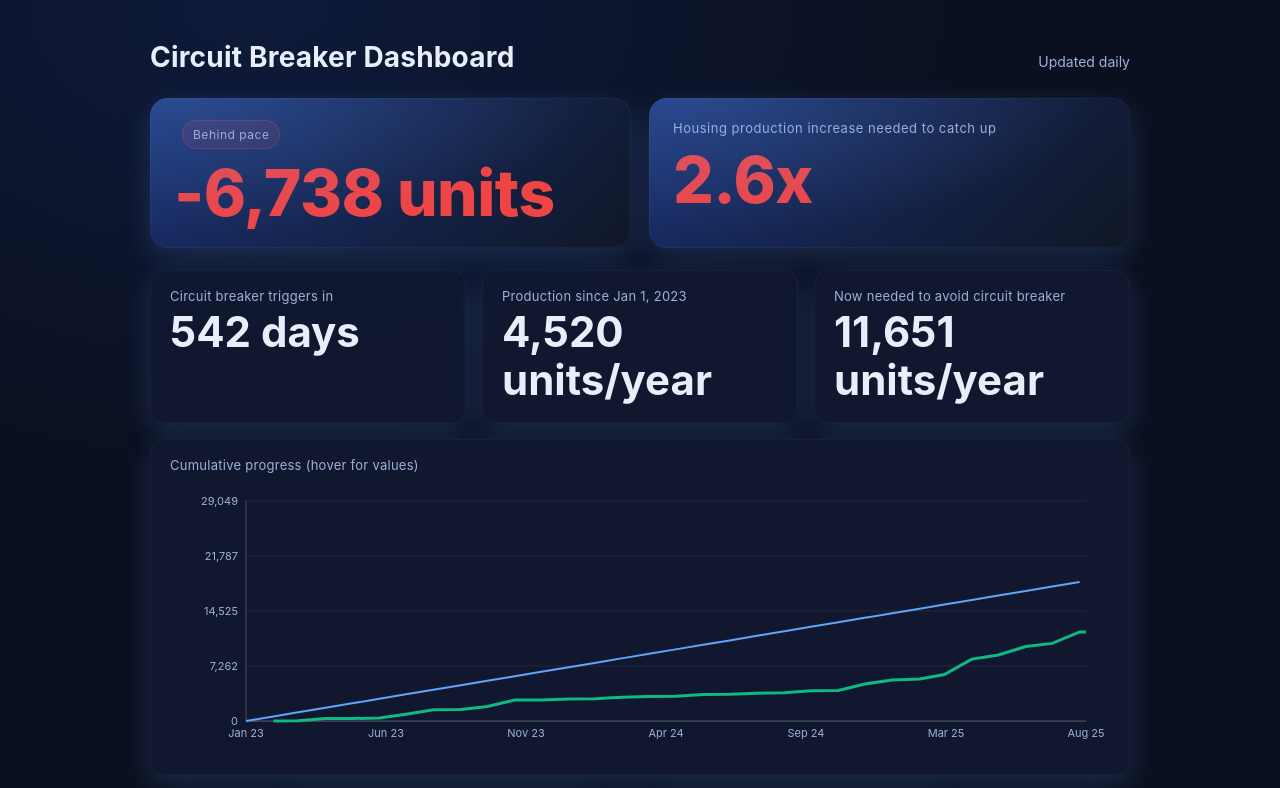
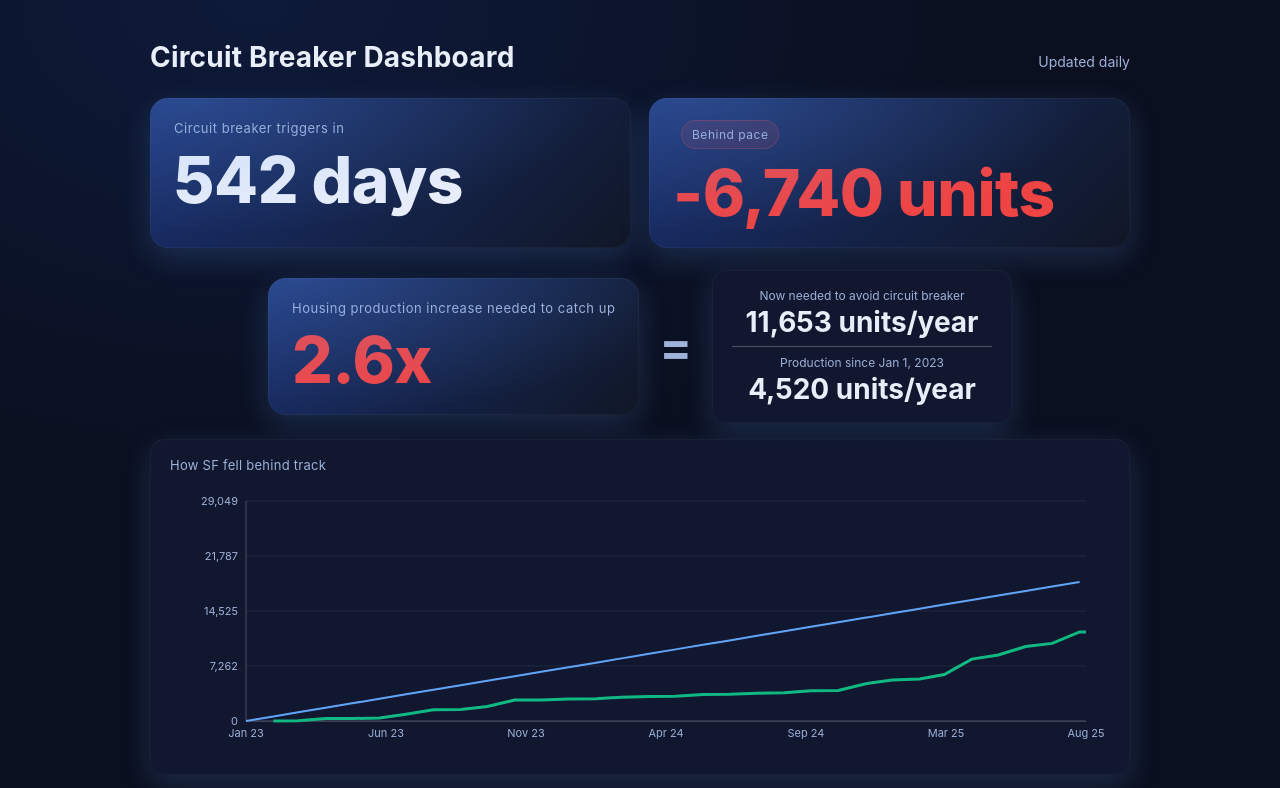
Before and after one commit to sdamerdji/circuitbreaker, a website: page index.html in a window 1280 px wide. Shown: the top 788 px of the page. Drawn offline with Linux system fonts and the light colour scheme.

Commit message:
improve copy even more!!!

```diff
--- a/index.html
+++ b/index.html
@@ -39,6 +39,13 @@
       .cards { display: grid; grid-template-columns: repeat(auto-fit, minmax(260px, 1fr)); gap: 16px; }
       .cards.equation { display: flex; align-items: center; justify-content: center; gap: 20px; flex-wrap: wrap; }
       .equation-symbol { font-size: 48px; font-weight: 700; color: var(--muted); flex-shrink: 0; }
+      /* Fraction (dfrac-style) card for multiplier equation */
+      .fraction-card { display: flex; align-items: center; justify-content: center; }
+      .fraction { display: grid; justify-items: center; align-items: center; min-width: 260px; }
+      .frac-row { display: flex; flex-direction: column; align-items: center; text-align: center; }
+      .frac-label { color: var(--muted); font-size: 12px; margin-bottom: 4px; }
+      .frac-value { font-size: 28px; font-weight: 700; line-height: 1.1; }
+      .frac-line { width: 100%; height: 1px; background: rgba(255,255,255,0.25); margin: 8px 0; }
       .card { background: var(--card); border-radius: 14px; padding: 18px 20px; box-shadow: var(--glow); backdrop-filter: blur(8px); }
       .label { color: var(--muted); font-size: 13px; letter-spacing: 0.02em; margin-bottom: 4px; }
       .value { font-size: 42px; font-weight: 700; line-height: 1.15; }
@@ -83,35 +90,43 @@
 
       <section class="hero">
         <div class="hero-card">
+            <div class="hero-label">Circuit breaker triggers in</div>
+            <div id="hero-days-remaining" class="hero-value">—</div>
+            <div id="hero-deadline-note" class="small"></div>
+          </div>
+        <div class="hero-card">
           <div class="hero-label"><span id="hero-state" class="pill">—</span></div>
           <div id="hero-pace-delta" class="hero-value">—</div>
         </div>
-        <div class="hero-card">
-          <div class="hero-label">Housing production increase needed to catch up</div>
-          <div id="hero-multiplier" class="hero-value">—</div>
-        </div>
+
+
       </section>
 
-      <div class="grid-3">
-        <div class="card">
-            <div class="label">Circuit breaker triggers in</div>
-            <div id="days-remaining" class="value">—</div>
-            <div id="deadline-note" class="small"></div>
+      <div class="cards equation">
+        <div class="hero-card">
+            <div class="hero-label">Housing production increase needed to catch up</div>
+            <div id="hero-multiplier" class="hero-value">—</div>
           </div>
-        <div class="card">
-          <div class="label">Production since Jan 1, 2023</div>
-          <div id="pace-so-far" class="value">—</div>
-        </div>
-        <div class="card">
-          <div class="label">Now needed to avoid circuit breaker</div>
-          <div id="pace-required" class="value">—</div>
+          <div class="equation-symbol">=</div>
+        <div class="card fraction-card">
+          <div class="fraction">
+            <div class="frac-row">
+              <div class="frac-label">Now needed to avoid circuit breaker</div>
+              <div id="pace-required" class="frac-value">—</div>
+            </div>
+            <div class="frac-line"></div>
+            <div class="frac-row">
+              <div class="frac-label">Production since Jan 1, 2023</div>
+              <div id="pace-so-far" class="frac-value">—</div>
+            </div>
+          </div>
         </div>
       </div>
 
 
 
       <div class="card chart-card">
-        <div class="label">Cumulative progress (hover for values)</div>
+        <div class="label">How SF fell behind track</div>
         <div class="chart-wrap">
           <svg id="chart" class="chart" viewBox="0 0 900 280" preserveAspectRatio="none">
             <g class="chart-grid" id="grid"></g>
@@ -124,7 +139,7 @@
           <div id="tooltip" class="tooltip" style="display:none"></div>
         </div>
       </div>
-      <div class="cards equation" style="margin-top:16px">
+      <div class="cards equation" style="margin-top:48px">
         <div class="card">
             <div class="label">Circuit Breaker Threshold</div>
             <div id="target" class="value target">29,049</div>
@@ -140,7 +155,7 @@
           <div id="remaining" class="value">—</div>
         </div>
       </div>
-      <div class="card" style="margin-top:16px">
+      <div class="card" style="margin-top:48px">
         <div class="label">About the Circuit Breaker</div>
         <div class="small" style="line-height:1.5">
           If the City issues building permits for fewer than <strong>29,049</strong> new homes by <strong>January 31, 2027</strong>, then the City must
@@ -176,10 +191,10 @@
         const remainingEl = document.getElementById('remaining');
         const updatedEl = document.getElementById('updated');
         const targetEl = document.getElementById('target');
-        const daysRemainingEl = document.getElementById('days-remaining');
+        const daysRemainingEl = document.getElementById('hero-days-remaining');
         const paceSoFarEl = document.getElementById('pace-so-far');
         const paceReqEl = document.getElementById('pace-required');
-        const deadlineNoteEl = document.getElementById('deadline-note');
+        const deadlineNoteEl = document.getElementById('hero-deadline-note');
         const heroPaceDeltaEl = document.getElementById('hero-pace-delta');
         const heroStateEl = document.getElementById('hero-state');
         const heroMultiplierEl = document.getElementById('hero-multiplier');
@@ -191,7 +206,7 @@
           if (!res.ok) throw new Error(`HTTP ${res.status}`);
           const data = await res.json();
           const total = Number(data?.units_built_since_2023_01_01 ?? 0);
-          const retrievedAt = new Date(data?.last_updated ?? Date.now());
+          const retrievedAt = new Date();
           const remaining = Math.max(TARGET - total, 0);
           totalEl.textContent = formatNumber(total) + ' units';
           remainingEl.textContent = formatNumber(remaining) + ' units';
```
